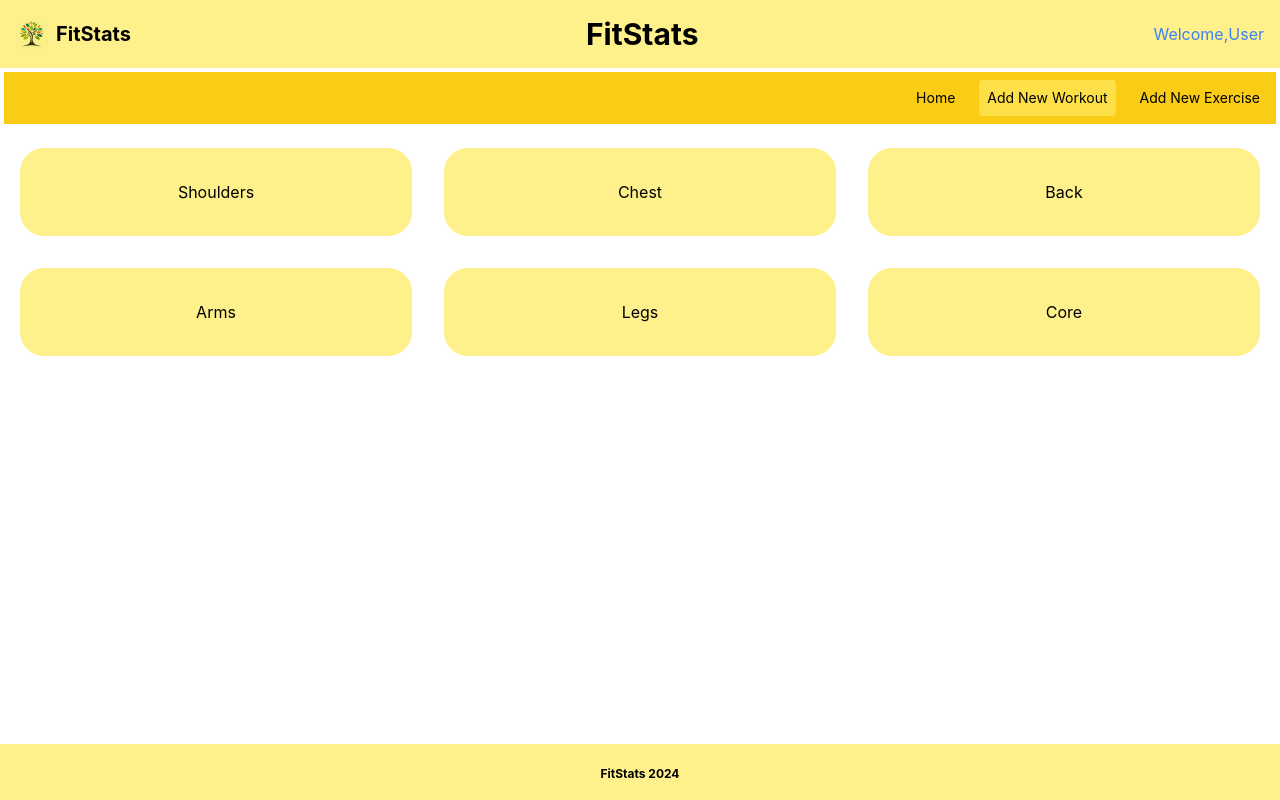
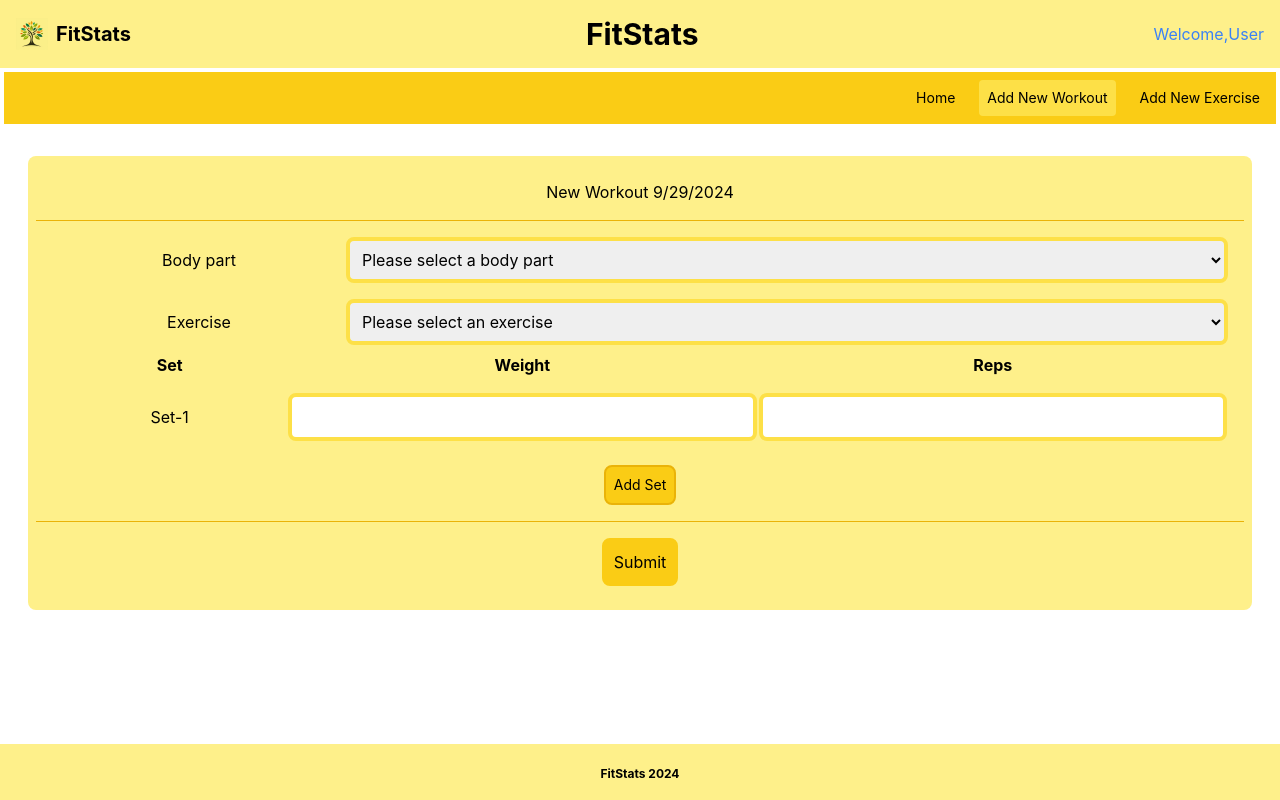
Before and after one commit to pankajmohan/fitstats, a React (Create React App) app: page /startnewworkout in a window 1280 px wide. Built offline with nearby package versions, Linux system fonts and the light colour scheme.

Commit message:
Startworkout change

```diff
--- a/src/components/Startnewworkout.js
+++ b/src/components/Startnewworkout.js
@@ -1,25 +1,116 @@
 import Exercises from "./exercises.json";
-import { useNavigate } from "react-router-dom";
+import { useState } from "react";
+// import { useNavigate } from "react-router-dom";
+
 function Startnewworkout() {
-    const navigate = useNavigate();
+    let today = new Date().toLocaleDateString();
 
-    function handleChosenWorkout(e){
-        console.warn(e);
+    // const navigate = useNavigate();
+    const [exercises, setExercises] = useState([]);
+    const [bodypart, setbodypart] = useState("");
+    const [exercise, setExercise] = useState("");
+    const [sets, setSets] = useState([{ weight: "", reps: "" }]);
 
+    const keys = Object.keys(Exercises);
+
+    function getExercises(e) {
+        let value = e.target.value;
+        let bodypartExercise = Exercises[value];
+        let optionexercises = bodypartExercise.map((key, index) => (
+            <option key={index} value={key.exercise} className="custom-option">{key.exercise}</option>
+        ));
+        setbodypart(value);
+        setExercises(optionexercises);
     }
 
+    function handleSetChange(index, event) {
+        const { name, value } = event.target;
+        const newSets = [...sets];
+        newSets[index][name] = value;
+        setSets(newSets);
+    }
 
+    function addSet() {
+        setSets([...sets, { weight: "", reps: "" }]);
+    }
 
+    function handlesubmit(e) {
+        e.preventDefault();
+        console.warn(bodypart + ',' + exercise, sets);
+    }
 
-    const keys = Object.keys(Exercises);
     return (
+        <form onSubmit={handlesubmit}>
+            <div className="grid grid-cols-1 md:grid-cols-12 m-3 gap-4">
+                <div className="bg-yellow-200 col-span-1 md:col-span-12 p-2 m-4 rounded-lg divide-y divide-solid divide-yellow-500">
+                    <h1 className="text-center p-4">New Workout {today}</h1>
+                    <div className="px-4">
+                        <div className="flex flex-col md:flex-row items-center my-4">
+                            <label className="w-full md:w-1/4 mb-2 md:mb-0 flex justify-center text-bold">Body part</label>
+                            <select name="exercisetype" className="border-4 border-yellow-300 flex-grow p-2 hover:border-yellow-500 focus:border-yellow-500 focus:outline-none rounded-lg px-2" onChange={getExercises}>
+                                <option value="" className="custom-option">Please select a body part</option>
+                                {keys.map(key => (
+                                    <option key={key} value={key} className="custom-option">{key}</option>
+                                ))}
+                            </select>
+                        </div>
+                        <div className="flex flex-col md:flex-row items-center">
+                            <label className="w-full md:w-1/4 mb-2 md:mb-0 flex justify-center text-bold">Exercise</label>
+                            <select name="exercisetype" className="border-4 border-yellow-300 flex-grow p-2 hover:border-yellow-500 focus:border-yellow-500 focus:outline-none rounded-lg px-2" onChange={(e) => setExercise(e.target.value)}>
+                                <option value="" className="custom-option">Please select an exercise</option>
+                                {exercises}
+                            </select>
+                        </div>
+                        <div className="">
+                            <table className="min-w-full bg-yellow-200 px-4">
+                                <thead>
+                                    <tr>
+                                        <th className="py-2 w-1/5">Set</th>
+                                        <th className="py-2 w-2/5">Weight</th>
+                                        <th className="py-2 w-2/5">Reps</th>
+                                    </tr>
+                                </thead>
+                                <tbody>
+                                    {sets.map((set, index) => (
+                                        <tr key={index}>
+                                            <td className="py-2 text-center w-1/5">Set-{index + 1}</td>
+                                            <td className="py-2 w-2/5">
+                                                <input
+                                                    type="number"
+                                                    name="weight"
+                                                    value={set.weight}
+                                                    onChange={(e) => handleSetChange(index, e)}
+                                                    className="border-4 border-yellow-300 flex-grow p-2 hover:border-yellow-500 focus:border-yellow-500 focus:outline-none rounded-lg px-2 w-full"
+                                                />
+                                            </td>
+                                            <td className="py-2 w-2/5">
+                                                <input
+                                                    type="number"
+                                                    name="reps"
+                                                    value={set.reps}
+                                                    onChange={(e) => handleSetChange(index, e)}
+                                                    className="border-4 border-yellow-300 flex-grow p-2 hover:border-yellow-500 focus:border-yellow-500 focus:outline-none rounded-lg px-2 w-full"
+                                                />
+                                            </td>
+                                        </tr>
+                                    ))}
+                                </tbody>
+                            </table>
+                            <div className="flex justify-center m-4">
+                                <button type="button" onClick={addSet} className="bg-yellow-400 border-2 border-yellow-500 p-2 text-sm rounded-lg">
+                                    Add Set
+                                </button>
+                            </div>
+                        </div>
+                    </div>
+                    <div className="flex items-center text-center justify-center p-4">
+                            <button className="rounded-lg border-4 border-yellow-400 bg-yellow-400 p-2">Submit</button>
+                    </div>
+                </div>
+            </div>
+        </form>
 
-        <div className="grid grid-cols-12 m-3 gap-4">
-        {keys.map(key => (
-          <div key={key} className="col-span-12 md:col-span-4 bg-yellow-200 p-8 rounded-3xl hover:border-yellow-500 hover:bg-yellow-300 text-center m-2" onClick={()=>(handleChosenWorkout(key))}>{key}</div>
-        ))}
-        </div>
-    )
+    );
 }
 
 export default Startnewworkout;
```
